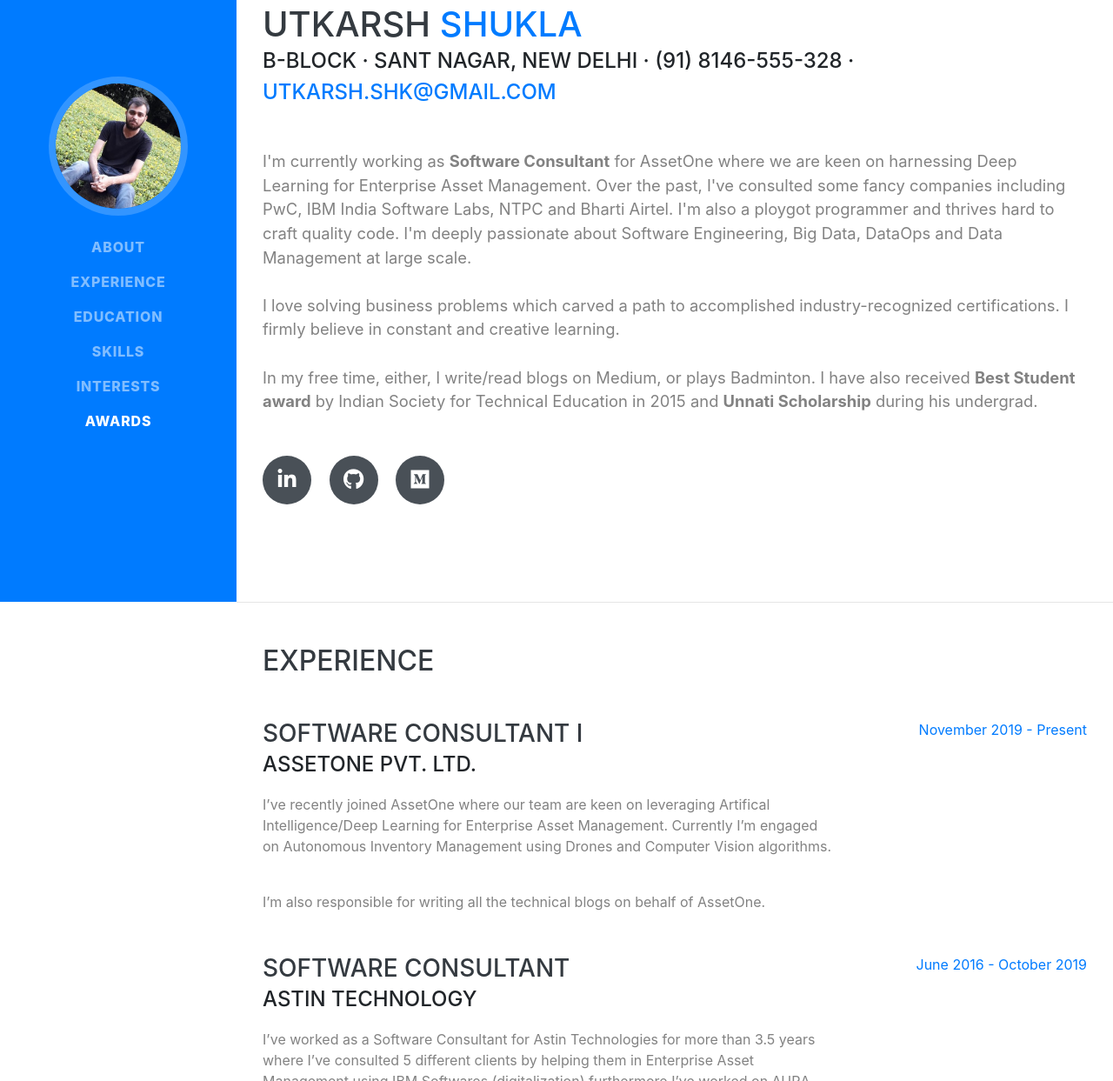
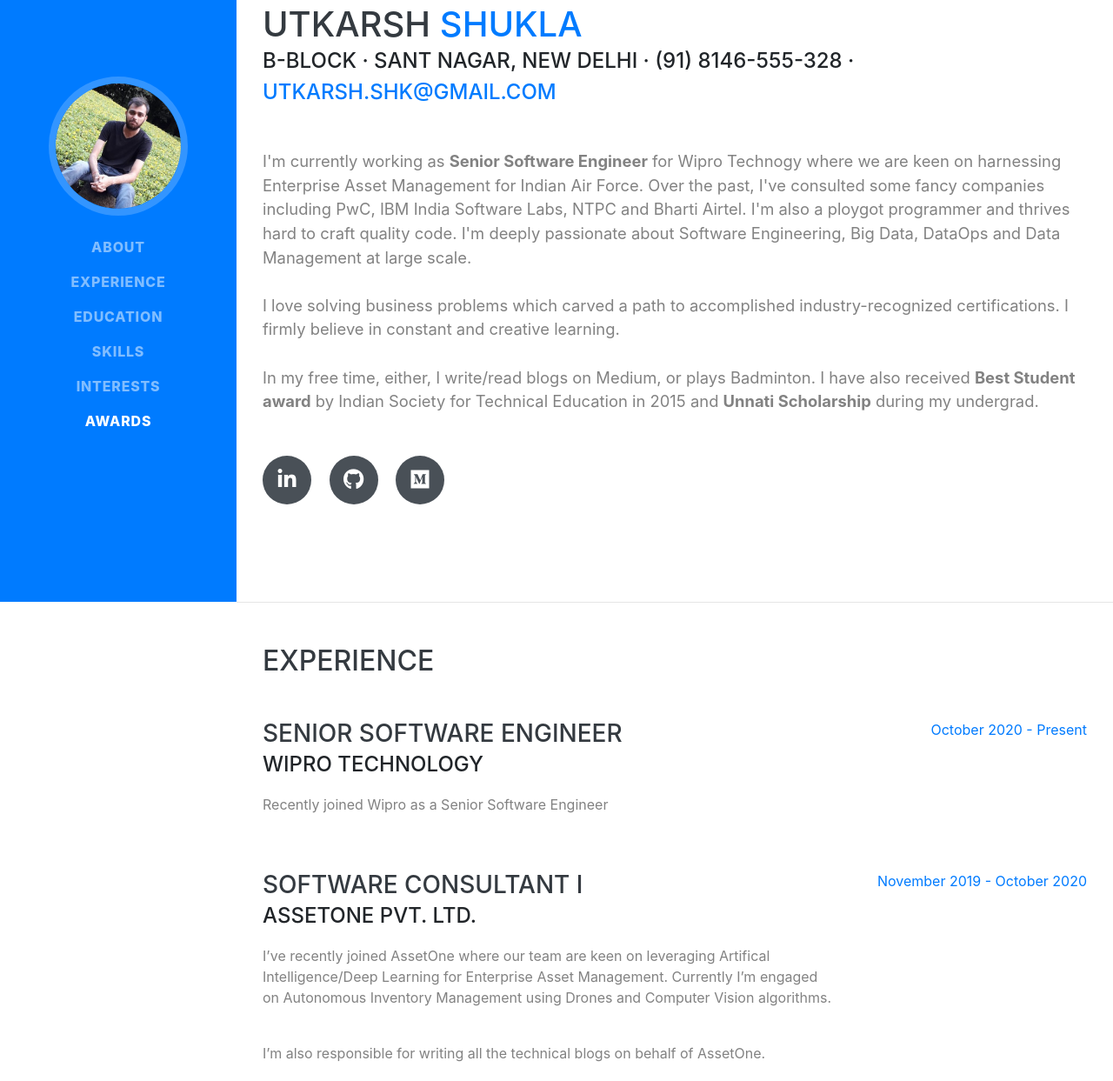
Before and after one commit to Utkarsh-Shukla12/Utkarsh-Shukla12.github.io, a website with bundled scripts: page index.html in a window 1280 px wide. Shown: the part 108-1351 px from the top of the page at 87% size. Built offline with nearby package versions, Linux system fonts and the light colour scheme; a web font is replaced by a local one.

Commit message:
Update index.html

```diff
--- a/index.html
+++ b/index.html
@@ -69,7 +69,7 @@
         <div class="subheading mb-5"> B-Block · Sant Nagar, New Delhi  · (91) 8146-555-328 ·
           <a href="mailto:utkarsh.shk@gmail.com">utkarsh.shk@gmail.com</a>
         </div>
-        <p class="lead mb-5">I'm currently working as <b>Software Consultant</b> for AssetOne where we are keen on harnessing Deep Learning for Enterprise Asset Management. Over the past, I've consulted some fancy companies including PwC, IBM India Software Labs, NTPC and Bharti Airtel. I'm also a ploygot programmer and thrives hard to craft quality code. I'm deeply passionate about Software Engineering, Big Data, DataOps and Data Management at large scale. <br><br> I love solving business problems which carved a path to accomplished industry-recognized certifications. I firmly believe in constant and creative learning. <br><br>In my free time, either, I write/read blogs on Medium, or plays Badminton. I have also received <b>Best Student award</b> by Indian Society for Technical Education in 2015 and <b>Unnati Scholarship</b> during his undergrad.</p>
+        <p class="lead mb-5">I'm currently working as <b>Senior Software Engineer</b> for Wipro Technogy where we are keen on harnessing Enterprise Asset Management for Indian Air Force. Over the past, I've consulted some fancy companies including PwC, IBM India Software Labs, NTPC and Bharti Airtel. I'm also a ploygot programmer and thrives hard to craft quality code. I'm deeply passionate about Software Engineering, Big Data, DataOps and Data Management at large scale. <br><br> I love solving business problems which carved a path to accomplished industry-recognized certifications. I firmly believe in constant and creative learning. <br><br>In my free time, either, I write/read blogs on Medium, or plays Badminton. I have also received <b>Best Student award</b> by Indian Society for Technical Education in 2015 and <b>Unnati Scholarship</b> during my undergrad.</p>
         <div class="social-icons">
           <a href="https://www.linkedin.com/in/utkarsh-shukla12/" target="_blank">
             <i class="fab fa-linkedin-in"></i>
@@ -90,6 +90,19 @@
       <div class="w-100">
         <h2 class="mb-5">Experience</h2>
 
+	      <div class="resume-item d-flex flex-column flex-md-row justify-content-between mb-5">
+          <div class="resume-content">
+            <h3 class="mb-0">Senior Software Engineer</h3>
+            <div class="subheading mb-3">Wipro Technology</div>
+            <p> Recently joined Wipro as a Senior Software Engineer </p>
+<p class="mb-0">
+          </div>
+          <div class="resume-date text-md-right">
+            <span class="text-primary">October 2020 - Present</span>
+
+          </div>
+        </div>
+
 		<div class="resume-item d-flex flex-column flex-md-row justify-content-between mb-5">
           <div class="resume-content">
             <h3 class="mb-0">Software Consultant I</h3>
@@ -99,7 +112,7 @@
 </p>
           </div>
           <div class="resume-date text-md-right">
-            <span class="text-primary">November 2019 - Present</span>
+            <span class="text-primary">November 2019 - October 2020</span>
 
           </div>
         </div>
```
